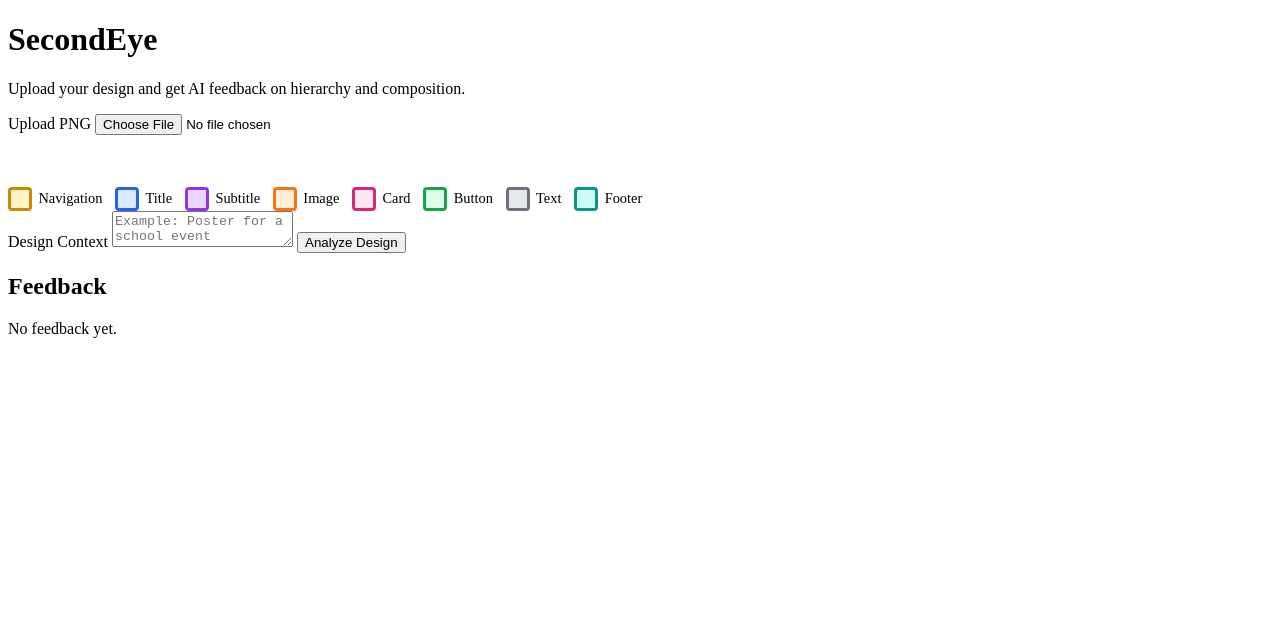
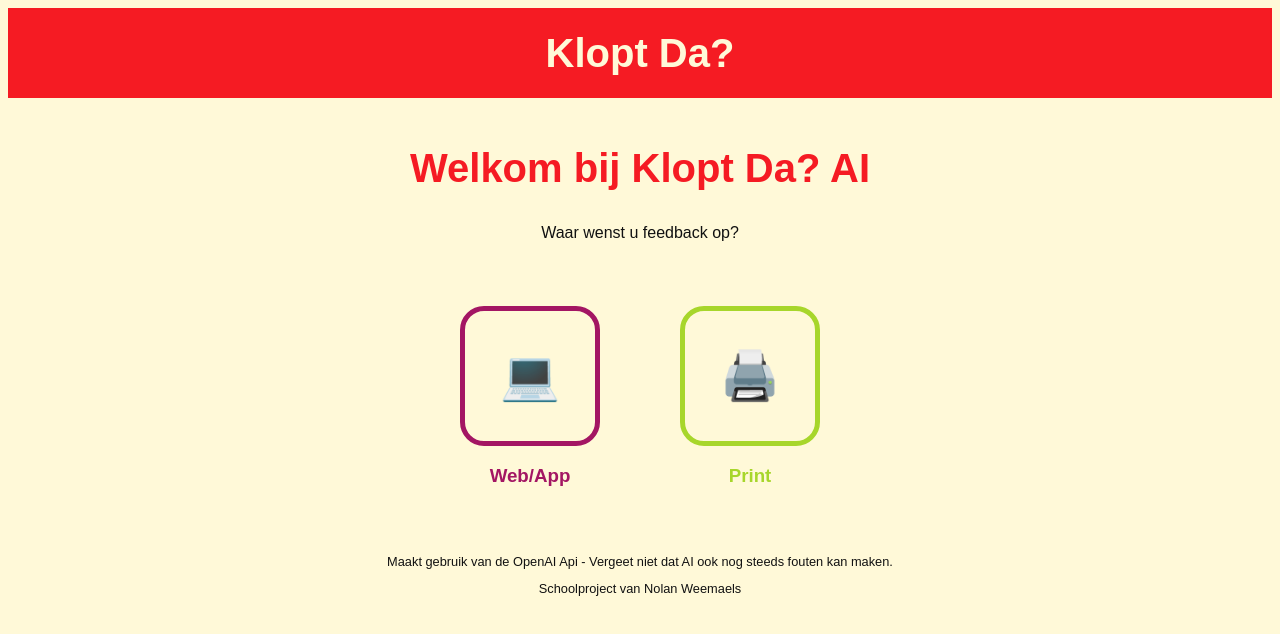
Before and after one commit to NolanWeemaels/Artificial-Intelligence-Prototype-NolanWeemaels, a website: page public/index.html in a window 1280 px wide. Drawn offline with Linux system fonts and the light colour scheme.

Commit message:
Splited prototype into home web and print pages

```diff
--- a/public/index.html
+++ b/public/index.html
@@ -1,119 +1,44 @@
 <!DOCTYPE html>
-<html lang="en">
+<html lang="nl">
 <head>
   <meta charset="UTF-8">
   <meta name="viewport" content="width=device-width, initial-scale=1.0">
-
-  <title>SecondEye</title>
-
+  <title>Klopt Da? AI</title>
   <link rel="stylesheet" href="style.css">
 </head>
-<body>
+<body class="home-page">
 
-  <main class="container">
+  <header class="topbar home-color">
+    <h1 class="logo">Klopt Da?</h1>
+  </header>
 
-    <h1>SecondEye</h1>
+  <main class="home-container">
 
-    <p class="subtitle">
-      Upload your design and get AI feedback on hierarchy and composition.
-    </p>
+    <section class="intro">
+      <h2>Welkom bij Klopt Da? AI</h2>
+      <p>Waar wenst u feedback op?</p>
+    </section>
 
-    <div class="card">
+    <section class="choice-grid">
 
-      <label for="imageInput">
-        Upload PNG
-      </label>
+      <a href="web.html" class="choice-card web-choice">
+        <div class="choice-icon">💻</div>
+        <h3>Web/App</h3>
+      </a>
 
-      <input
-        type="file"
-        id="imageInput"
-        accept="image/png"
-      >
+      <a href="print.html" class="choice-card print-choice">
+        <div class="choice-icon">🖨️</div>
+        <h3>Print</h3>
+      </a>
 
-      <div id="imageWrapper">
-        <img
-          id="imagePreview"
-          src=""
-          alt="Preview"
-        >
-
-        <div id="overlay"></div>
-      </div>
-
-      <div id="componentList"></div>
-
-      <div id="legend">
-
-        <div class="legend-item">
-          <span class="legend-color overlay-navigation"></span>
-          Navigation
-        </div>
-
-        <div class="legend-item">
-          <span class="legend-color overlay-title"></span>
-          Title
-        </div>
-
-        <div class="legend-item">
-          <span class="legend-color overlay-subtitle"></span>
-          Subtitle
-        </div>
-
-        <div class="legend-item">
-          <span class="legend-color overlay-image"></span>
-          Image
-        </div>
-
-        <div class="legend-item">
-          <span class="legend-color overlay-card"></span>
-          Card
-        </div>
-
-        <div class="legend-item">
-          <span class="legend-color overlay-button"></span>
-          Button
-        </div>
-
-        <div class="legend-item">
-          <span class="legend-color overlay-text"></span>
-          Text
-        </div>
-
-        <div class="legend-item">
-          <span class="legend-color overlay-footer"></span>
-          Footer
-        </div>
-
-      </div>
-
-      <label for="contextInput">
-        Design Context
-      </label>
-
-      <textarea
-        id="contextInput"
-        placeholder="Example: Poster for a school event"
-      ></textarea>
-
-      <button id="analyzeBtn">
-        Analyze Design
-      </button>
-
-    </div>
-
-    <div class="result-card">
-
-      <h2>Feedback</h2>
-
-      <div id="result">
-        No feedback yet.
-      </div>
-
-    </div>
+    </section>
 
   </main>
 
-  <script src="main.js"></script>
+  <footer>
+    <p>Maakt gebruik van de OpenAI Api - Vergeet niet dat AI ook nog steeds fouten kan maken.</p>
+    <p>Schoolproject van Nolan Weemaels</p>
+  </footer>
 
 </body>
 </html>
--- a/public/style.css
+++ b/public/style.css
@@ -174,3 +174,170 @@
   border: 3px solid;
   display: inline-block;
 }
+
+:root {
+  --red: #f51b23;
+  --purple: #a31663;
+  --green: #a7d62b;
+  --cream: #fff9d8;
+  --dark: #111;
+}
+
+body {
+  min-height: 100vh;
+  font-family: Arial, sans-serif;
+  background-color: var(--cream);
+  color: var(--dark);
+}
+
+.topbar {
+  height: 90px;
+  display: flex;
+  align-items: center;
+  justify-content: center;
+  gap: 1rem;
+}
+
+.home-color {
+  background-color: var(--red);
+}
+
+.web-color {
+  background-color: var(--purple);
+}
+
+.print-color {
+  background-color: var(--green);
+}
+
+.logo {
+  color: var(--cream);
+  font-size: 2.5rem;
+  font-weight: 900;
+  text-decoration: none;
+}
+
+.page-icon {
+  font-size: 2rem;
+}
+
+.home-container,
+.container {
+  width: 90%;
+  max-width: 900px;
+  margin: 3rem auto;
+}
+
+.intro {
+  text-align: center;
+  margin-bottom: 4rem;
+}
+
+.intro h2,
+.page-title {
+  color: var(--red);
+  font-size: 2.5rem;
+  text-align: center;
+}
+
+.web-page .page-title {
+  color: var(--purple);
+}
+
+.print-page .page-title {
+  color: var(--green);
+}
+
+.choice-grid {
+  display: flex;
+  justify-content: center;
+  gap: 5rem;
+}
+
+.choice-card {
+  text-align: center;
+  text-decoration: none;
+  color: inherit;
+  transition: transform 0.2s;
+}
+
+.choice-card:hover {
+  transform: scale(1.05);
+}
+
+.choice-icon {
+  width: 130px;
+  height: 130px;
+  border: 5px solid currentColor;
+  border-radius: 24px;
+  display: grid;
+  place-items: center;
+  font-size: 3rem;
+  margin-bottom: 1rem;
+}
+
+.web-choice {
+  color: var(--purple);
+}
+
+.print-choice {
+  color: var(--green);
+}
+
+label {
+  display: block;
+  margin-top: 1.5rem;
+  margin-bottom: 0.5rem;
+  font-weight: bold;
+}
+
+input,
+textarea {
+  width: 100%;
+  border: 3px solid currentColor;
+  border-radius: 8px;
+  padding: 0.8rem;
+  background-color: transparent;
+}
+
+textarea {
+  min-height: 120px;
+  resize: vertical;
+}
+
+.button-row {
+  display: flex;
+  justify-content: center;
+  gap: 1rem;
+  margin: 2rem 0;
+}
+
+button,
+.back-button {
+  padding: 0.8rem 1.4rem;
+  border-radius: 6px;
+  border: 2px solid currentColor;
+  background: currentColor;
+  color: white;
+  text-decoration: none;
+  font-weight: bold;
+  cursor: pointer;
+}
+
+.back-button {
+  background: transparent;
+  color: inherit;
+}
+
+.result-card {
+  margin-top: 2rem;
+  padding: 1.5rem;
+  border: 2px solid currentColor;
+  border-radius: 12px;
+}
+
+footer {
+  text-align: center;
+  font-size: 0.8rem;
+  margin: 3rem 0 1rem;
+}
```
Also changed, not shown: public/print.html (added, +52 -0 lines), public/web.html (added, +52 -0 lines).
